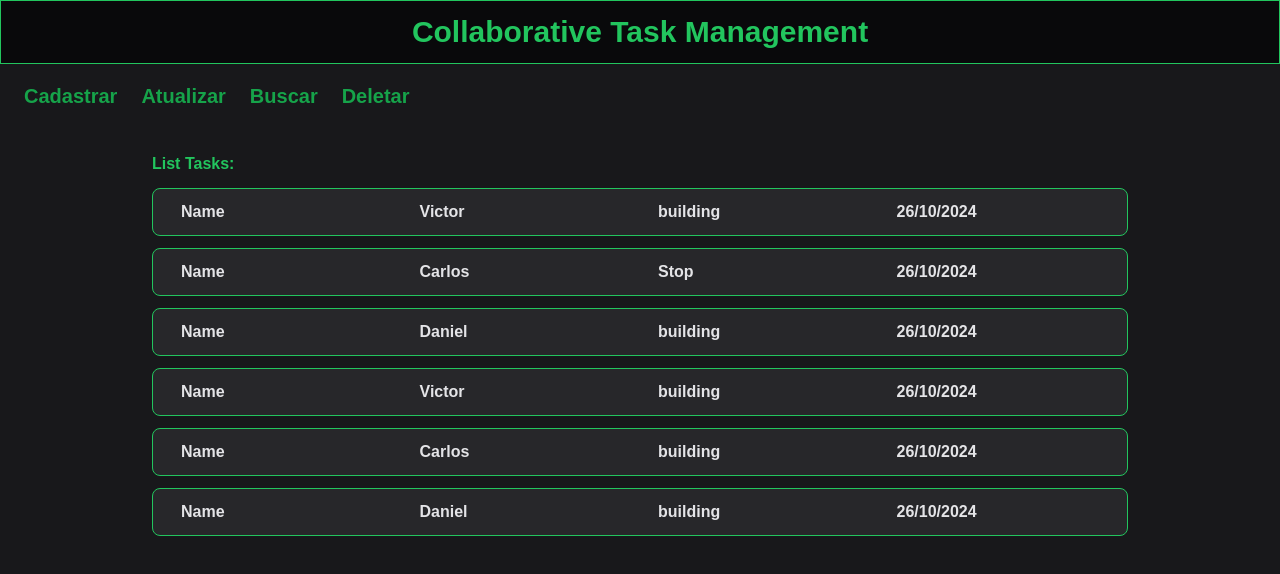
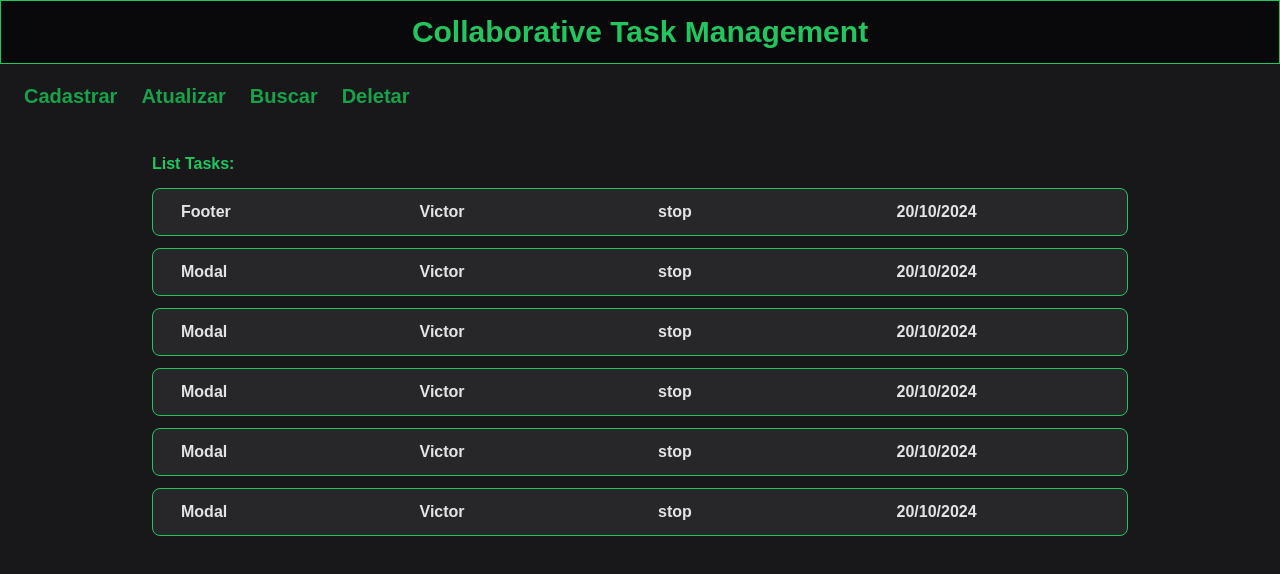
Before and after one commit to victorgomesc/Collaborative-Task, a Next.js app: page / in a window 1280 px wide. Shown: the top 574 px of the page. Built offline with nearby package versions, Linux system fonts and the light colour scheme.

Commit message:
feat: implement react query

```diff
--- a/app/page.tsx
+++ b/app/page.tsx
@@ -1,13 +1,16 @@
+"use client"
+
 import Header from "@/components/Header";
 import HeaderTitle from "@/components/HeaderTitle";
-import TaskSection from "@/components/TaskSection";
+import SectionTaskProvider from "@/components/SectionTaskProvider";
 
 export default function Home() {
   return (
     <div className="bg-zinc-900 h-screen">
       <HeaderTitle />
       <Header />
-      <TaskSection />
+      <SectionTaskProvider />
     </div>
+
   );
 }
--- a/app/search/page.tsx
+++ b/app/search/page.tsx
@@ -2,6 +2,8 @@ import React from 'react'
 
 export default function Search() {
   return (
-    <div className='text-white'>Search</div>
+    <div className='text-white'>
+      Search
+    </div>
   )
 }
--- /dev/null
+++ b/components/Search.tsx
@@ -0,0 +1,9 @@
+import React from 'react'
+
+const Search = () => {
+  return (
+    <div>Search</div>
+  )
+}
+
+export default Search
--- /dev/null
+++ b/components/SectionTaskProvider.tsx
@@ -0,0 +1,16 @@
+import { QueryClientProvider } from "@tanstack/react-query";
+import { queryClient } from '../lib/react-query'
+import TaskSection from "./TaskSection";
+
+
+import React from 'react'
+
+const SectionTaskProvider = () => {
+  return (
+    <QueryClientProvider client={queryClient}>
+        <TaskSection />
+    </QueryClientProvider>
+  )
+}
+
+export default SectionTaskProvider
--- a/components/TaskSection.tsx
+++ b/components/TaskSection.tsx
@@ -1,45 +1,29 @@
+import { getCollaborators } from '@/data/collaborators'
+import { useQuery } from '@tanstack/react-query'
 import React from 'react'
 
 const TaskSection = () => {
+    const { data: collaborators } = useQuery({
+        queryKey: ['collaborators'],
+        queryFn: getCollaborators,
+    })
+
+
   return (
     <div className="w-full h-full flex flex-col items-center">
         <div className="w-4/5 p-6">
             <h1 className="text-green-500 font-bold">List Tasks:</h1>
-            <div className="flex items-center gap-6 h-12 font-bold text-zinc-200 border bg-zinc-800 border-green-500 rounded-lg p-4 mt-3">
-                <p className='w-full ml-3'>Name</p>
-                <p className="w-full">Victor</p>
-                <p className="w-full">building</p>
-                <p className='w-full'>26/10/2024</p>
-            </div>
-            <div className="flex items-center gap-6 h-12 font-bold text-zinc-200 bg-zinc-800 border border-green-500 rounded-lg p-4 mt-3">
-                <p className='w-full ml-3'>Name</p>
-                <p className="w-full">Carlos</p>
-                <p className="w-full">Stop</p>
-                <p className='w-full'>26/10/2024</p>
-            </div>
-            <div className="flex items-center gap-6 h-12 font-bold text-zinc-200 bg-zinc-800 border border-green-500 rounded-lg p-4 mt-3">
-                <p className='w-full ml-3'>Name</p>
-                <p className="w-full">Daniel</p>
-                <p className="w-full">building</p>
-                <p className='w-full'>26/10/2024</p>
-            </div>
-            <div className="flex items-center gap-6 h-12 font-bold text-zinc-200 border bg-zinc-800 border-green-500 rounded-lg p-4 mt-3">
-                <p className='w-full ml-3'>Name</p>
-                <p className="w-full">Victor</p>
-                <p className="w-full">building</p>
-                <p className='w-full'>26/10/2024</p>
-            </div>
-            <div className="flex items-center gap-6 h-12 font-bold text-zinc-200 bg-zinc-800 border border-green-500 rounded-lg p-4 mt-3">
-                <p className='w-full ml-3'>Name</p>
-                <p className="w-full">Carlos</p>
-                <p className="w-full">building</p>
-                <p className='w-full'>26/10/2024</p>
-            </div>
-            <div className="flex items-center gap-6 h-12 font-bold text-zinc-200 bg-zinc-800 border border-green-500 rounded-lg p-4 mt-3">
-                <p className='w-full ml-3'>Name</p>
-                <p className="w-full">Daniel</p>
-                <p className="w-full">building</p>
-                <p className='w-full'>26/10/2024</p>
+            <div>
+                {collaborators && collaborators.map((collaborator) => {
+                    return(
+                    <div key={collaborator.id} className="flex items-center gap-6 h-12 font-bold text-zinc-200 border bg-zinc-800 border-green-500 rounded-lg p-4 mt-3">
+                        <p className='w-full ml-3'>{collaborator.task}</p>
+                        <p className="w-full">{collaborator.name}</p>
+                        <p className="w-full">{collaborator.state}</p>
+                        <p className='w-full'>{collaborator.date}</p>
+                    </div>
+                    )
+                })}
             </div>
         </div>
 
--- /dev/null
+++ b/data/collaborators.ts
@@ -0,0 +1,11 @@
+export async function getCollaborators(){
+    await new Promise(resolve => setTimeout(resolve, 1000))
+    return [
+    { id: 1, task: 'Footer', name: 'Victor', state: 'stop', date: '20/10/2024'},
+    { id: 2, task: 'Modal', name: 'Victor', state: 'stop', date: '20/10/2024'},
+    { id: 3, task: 'Modal', name: 'Victor', state: 'stop', date: '20/10/2024'},
+    { id: 4, task: 'Modal', name: 'Victor', state: 'stop', date: '20/10/2024'},
+    { id: 5, task: 'Modal', name: 'Victor', state: 'stop', date: '20/10/2024'},
+    { id: 6, task: 'Modal', name: 'Victor', state: 'stop', date: '20/10/2024'},
+    ];
+}
--- /dev/null
+++ b/lib/react-query.ts
@@ -0,0 +1,3 @@
+import { QueryClient } from "@tanstack/react-query";
+
+export const queryClient = new QueryClient()
```
